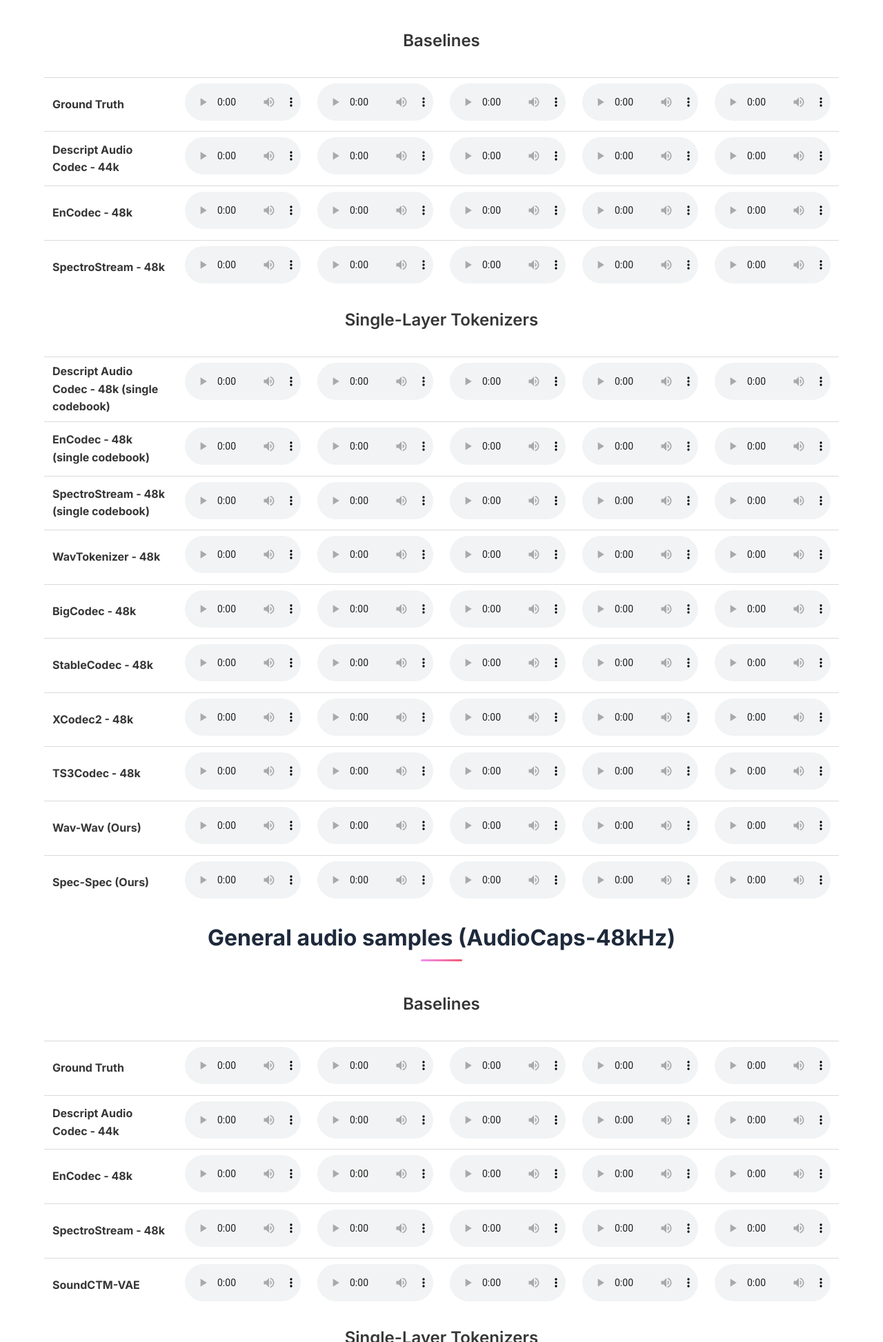
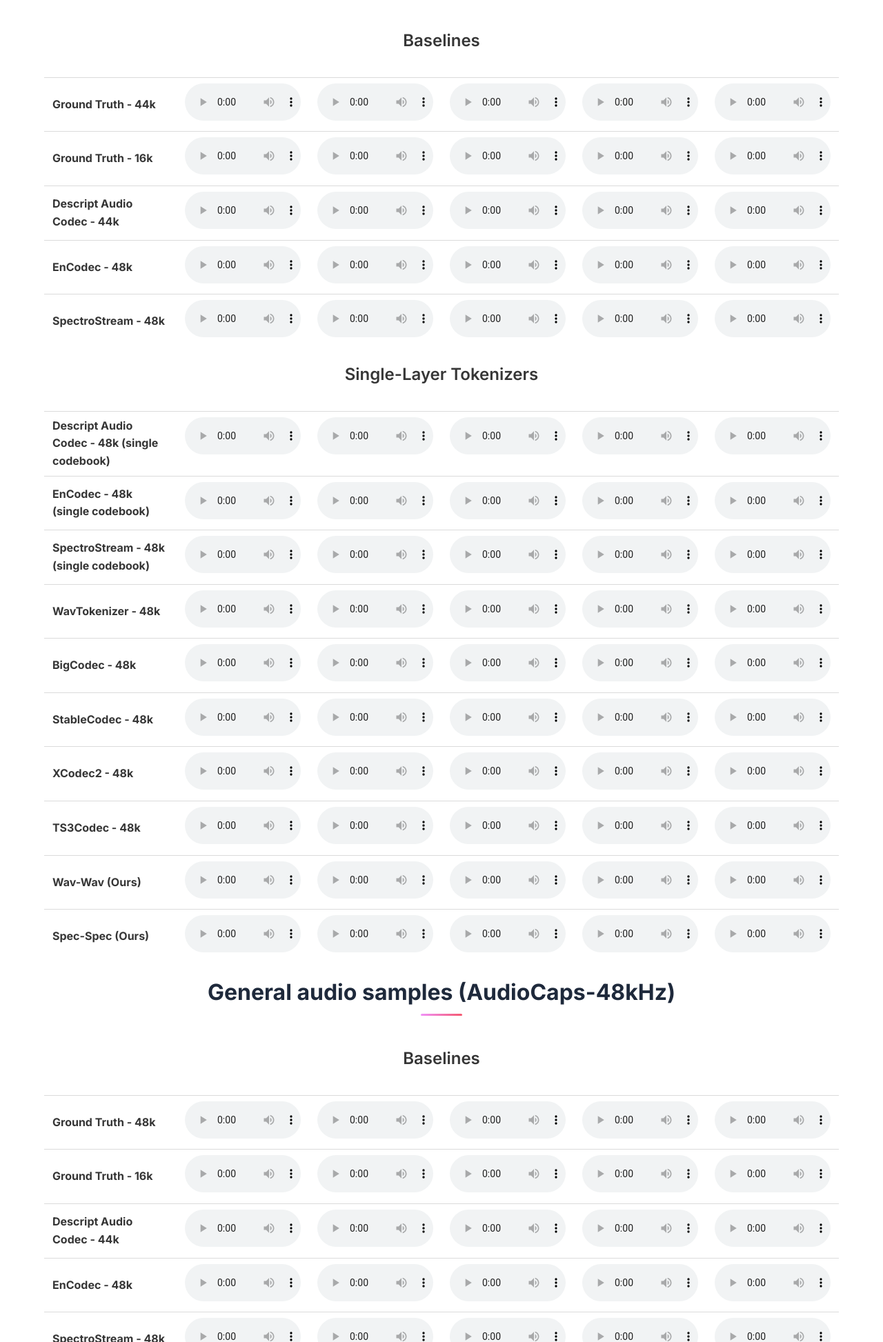
Before and after one commit to icassp2026submission/singlelayertokenizer_demo, a plain HTML site: page index.html in a window 1280 px wide. Shown: the part 1616-3562 px from the top of the page at 69% size. Drawn offline with nearby package versions, Linux system fonts and the light colour scheme; some icons are missing.

Commit message:
updated metadata

```diff
--- a/index.html
+++ b/index.html
@@ -14,7 +14,7 @@
 
   <!-- Open Graph / Facebook -->
   <meta property="og:type" content="article">
-  <meta property="og:site_name" content="Sony AI">
+  <meta property="og:site_name" content="Anonymous Institution(s)">
   <meta property="og:title" content="How far are we from a Full-band Single-layer Tokenizer for General Audio?">
   <meta property="og:description" content="This research presents a review of approaches in single layer tokenizers for full band general audio.">
   <meta property="og:url" content="https://github.io/singlelayertokenizer_demo/">
@@ -51,7 +51,7 @@
   <link rel="preconnect" href="https://cdn.jsdelivr.net">
 
 
-  <title>How far are we from a Full-band Single-layer Tokenizer for General Audio? - Christopher Ick, Zhi Zhong, Koichi Saito, Woosung Choi, Yuki Mitsufuji</title>
+  <title>How far are we from a Full-band Single-layer Tokenizer for General Audio? - Anonymous Authors</title>
 
   <!-- Favicon and App Icons -->
   <link rel="icon" type="image/x-icon" href="static/images/icon.jpg">
@@ -184,14 +184,21 @@
                 <th></th>
               </tr>
               <tr>
-                <th style="text-align: left; vertical-align: middle;">Ground Truth</th>
+                <th style="text-align: left; vertical-align: middle;">Ground Truth - 44k</th>
                 <td style="width:20%;"><audio controls style="width:100%;" src="static/audio/speech/gt/example_0.wav"></audio></td>
                 <td style="width:20%;"><audio controls style="width:100%;" src="static/audio/speech/gt/example_1.wav"></audio></td>
                 <td style="width:20%;"><audio controls style="width:100%;" src="static/audio/speech/gt/example_2.wav"></audio></td>
                 <td style="width:20%;"><audio controls style="width:100%;" src="static/audio/speech/gt/example_3.wav"></audio></td>
                 <td style="width:20%;"><audio controls style="width:100%;" src="static/audio/speech/gt/example_4.wav"></audio></td>
               </tr>
-
+              <tr>
+                <th style="text-align: left; vertical-align: middle;">Ground Truth - 16k</th>
+                <td style="width:20%;"><audio controls style="width:100%;" src="static/audio/speech/gt_16k/example_0.wav"></audio></td>
+                <td style="width:20%;"><audio controls style="width:100%;" src="static/audio/speech/gt_16k/example_1.wav"></audio></td>
+                <td style="width:20%;"><audio controls style="width:100%;" src="static/audio/speech/gt_16k/example_2.wav"></audio></td>
+                <td style="width:20%;"><audio controls style="width:100%;" src="static/audio/speech/gt_16k/example_3.wav"></audio></td>
+                <td style="width:20%;"><audio controls style="width:100%;" src="static/audio/speech/gt_16k/example_4.wav"></audio></td>
+              </tr>
               <tr>
                 <th style="text-align: left; vertical-align: middle;">Descript Audio Codec - 44k</th>
                 <td style="width:20%;"><audio controls style="width:100%;" src="static/audio/speech/dac/example_0.wav"></audio></td>
@@ -333,14 +340,21 @@
                 <th></th>
               </tr>
               <tr>
-                <th style="text-align: left; vertical-align: middle;">Ground Truth</th>
+                <th style="text-align: left; vertical-align: middle;">Ground Truth - 48k</th>
                 <td style="width:20%;"><audio controls style="width:100%;" src="static/audio/general_audio/gt/example_0.wav"></audio></td>
                 <td style="width:20%;"><audio controls style="width:100%;" src="static/audio/general_audio/gt/example_1.wav"></audio></td>
                 <td style="width:20%;"><audio controls style="width:100%;" src="static/audio/general_audio/gt/example_2.wav"></audio></td>
                 <td style="width:20%;"><audio controls style="width:100%;" src="static/audio/general_audio/gt/example_3.wav"></audio></td>
                 <td style="width:20%;"><audio controls style="width:100%;" src="static/audio/general_audio/gt/example_4.wav"></audio></td>
               </tr>
-
+              <tr>
+                <th style="text-align: left; vertical-align: middle;">Ground Truth - 16k</th>
+                <td style="width:20%;"><audio controls style="width:100%;" src="static/audio/general_audio/gt_16k/example_0.wav"></audio></td>
+                <td style="width:20%;"><audio controls style="width:100%;" src="static/audio/general_audio/gt_16k/example_1.wav"></audio></td>
+                <td style="width:20%;"><audio controls style="width:100%;" src="static/audio/general_audio/gt_16k/example_2.wav"></audio></td>
+                <td style="width:20%;"><audio controls style="width:100%;" src="static/audio/general_audio/gt_16k/example_3.wav"></audio></td>
+                <td style="width:20%;"><audio controls style="width:100%;" src="static/audio/general_audio/gt_16k/example_4.wav"></audio></td>
+              </tr>
               <tr>
                 <th style="text-align: left; vertical-align: middle;">Descript Audio Codec - 44k</th>
                 <td style="width:20%;"><audio controls style="width:100%;" src="static/audio/general_audio/dac/example_0.wav"></audio></td>
```
